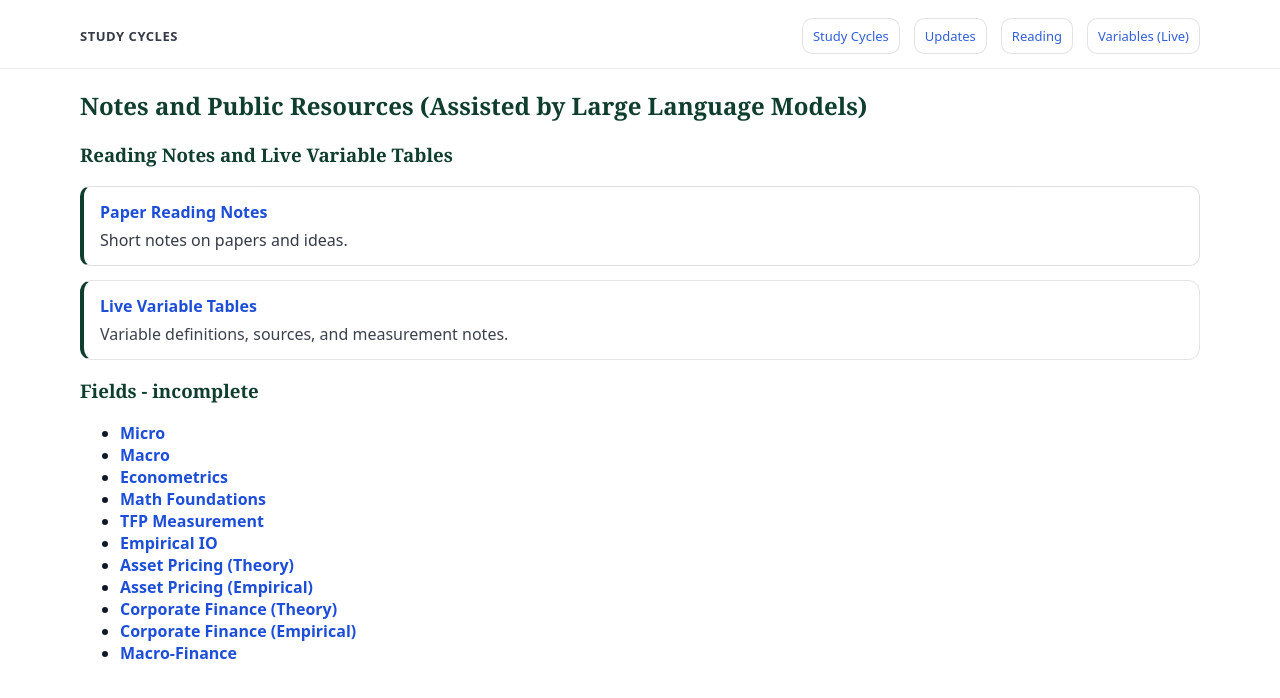
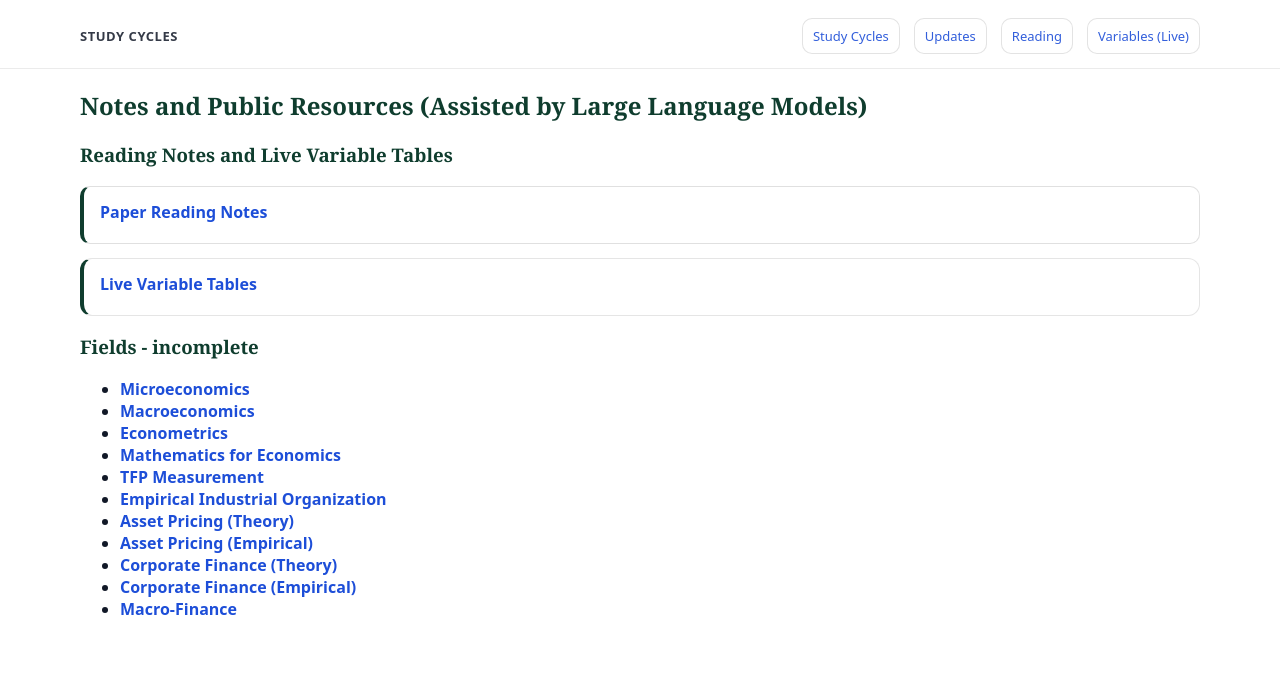
Before and after one commit to yaxinzn/study-archive, a Jekyll site: the page built from index.md, in a window 1280 px wide. Shown: the top 698 px of the page. Built offline with Jekyll 4.4.1, drawn with Linux system fonts in a browser that asks for light colours.

Commit message:
Update index.md by removing descriptions and renaming fields
Removed short descriptions from Paper Reading Notes and Live Variable Tables sections. Updated field names for Micro and Macro.

```diff
--- a/index.md
+++ b/index.md
@@ -19,7 +19,6 @@ hide_name: true
     <a href="{{ site.baseurl }}/reading/">Paper Reading Notes</a>
   </div>
   <div style="margin-top:6px; opacity:.85;">
-    Short notes on papers and ideas.
   </div>
 </div>
 
@@ -30,18 +29,17 @@ hide_name: true
     <a href="{{ site.baseurl }}/variables-live/">Live Variable Tables</a>
   </div>
   <div style="margin-top:6px; opacity:.82;">
-    Variable definitions, sources, and measurement notes.
   </div>
 </div>
 
 
 ### Fields - incomplete
-- **[Micro](materials/micro/)**
-- **[Macro](materials/macro/)**
+- **[Microeconomics](materials/micro/)**
+- **[Macroeconomics](materials/macro/)**
 - **[Econometrics](materials/econometrics/)**
-- **[Math Foundations](materials/math-foundations/)**
+- **[Mathematics for Economics](materials/math-foundations/)**
 - **[TFP Measurement](materials/tfp-measurement/)**
-- **[Empirical IO](materials/eio/)**
+- **[Empirical Industrial Organization](materials/eio/)**
 - **[Asset Pricing (Theory)](materials/ap-theory/)**
 - **[Asset Pricing (Empirical)](materials/ap-empirical/)**
 - **[Corporate Finance (Theory)](materials/cf-theory/)**
```
